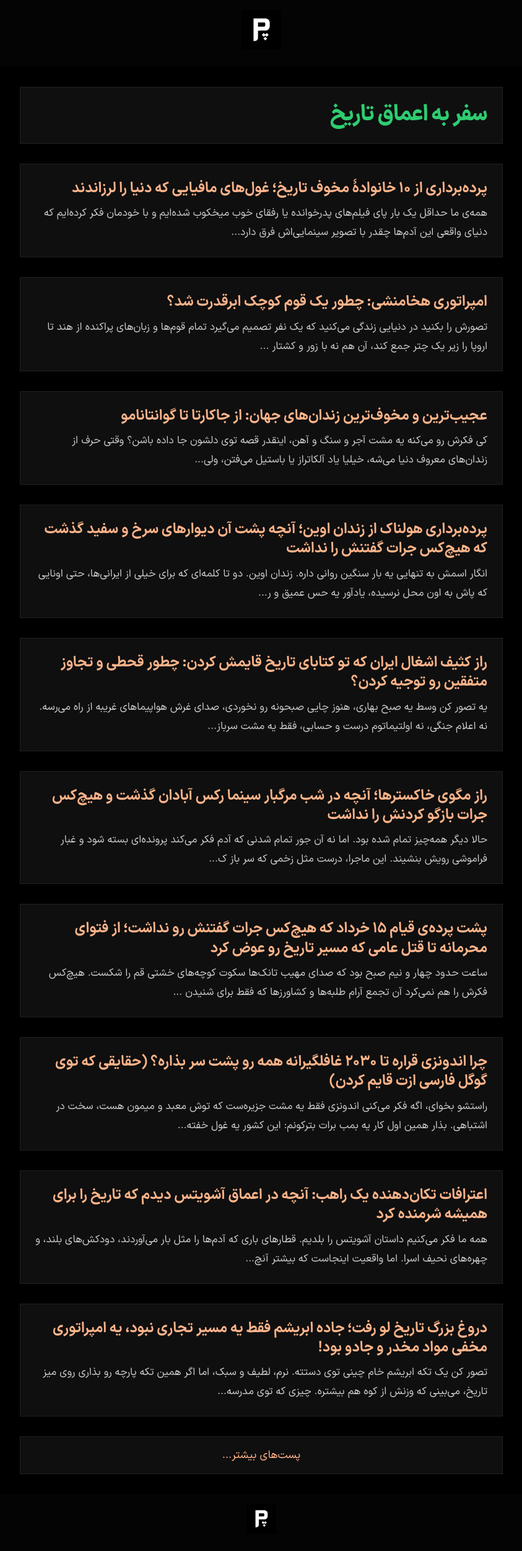
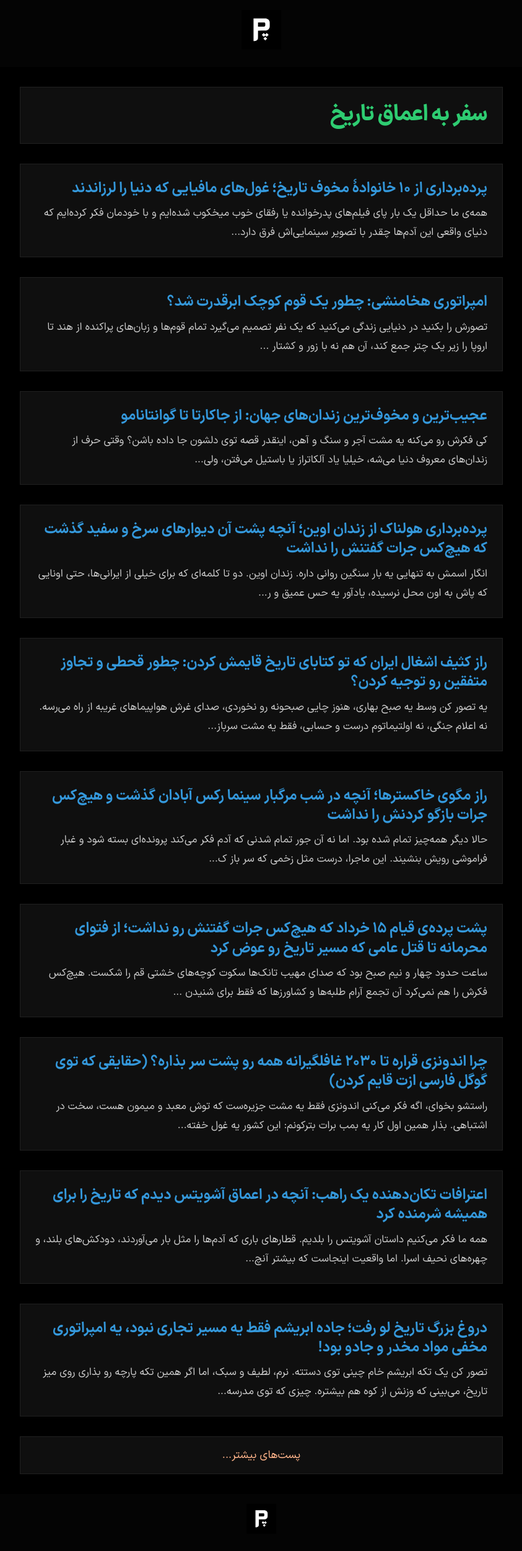
Before and after one commit to darkblog/darkblog.github.io, a Jekyll site: the page built from index.html, in a window 1280 px wide. Shown: the whole page at 62% size, without its empty margins (218-1061 px from the left). Built offline with Jekyll 4.4.1, drawn with Linux system fonts in a browser that asks for light colours.

Commit message:
Update default.html

```diff
--- a/_layouts/default.html
+++ b/_layouts/default.html
@@ -14,7 +14,7 @@
     {%- if desc and desc != "" -%}
     <meta name="description" content="{{ desc }}">
     {%- endif -%}
-    <link rel="preload" href="/blog.woff2" as="font" type="font/woff2" crossorigin="anonymous">
+    <link rel="preload" href="/blog.woff2" as="font" type="font/woff2">
     <link rel="canonical" href="{{ page.url | absolute_url }}">
     <link rel="alternate" type="application/atom+xml" title="وبلاگ پاسگاه" href="https://www.pasgah.org/blog.xml">
     <link rel="icon" type="image/svg+xml" href="https://www.pasgah.org/blog.svg">
@@ -40,6 +40,7 @@
             --text-light: #cccccc;
             --text-accent: #ffb48a;
             --text-green: #2ecc71;
+            --text-blue: #3498db;
             --border: #333333;
             --accent: #ffffff;
             --card-bg: #080808;
@@ -121,7 +122,7 @@
             font-size: 1.45rem;
             font-weight: 700;
             line-height: 1.35;
-            color: var(--text-accent);
+            color: var(--text-blue);
             margin-block-end: 0.5rem;
         }
         .post-excerpt {
```
